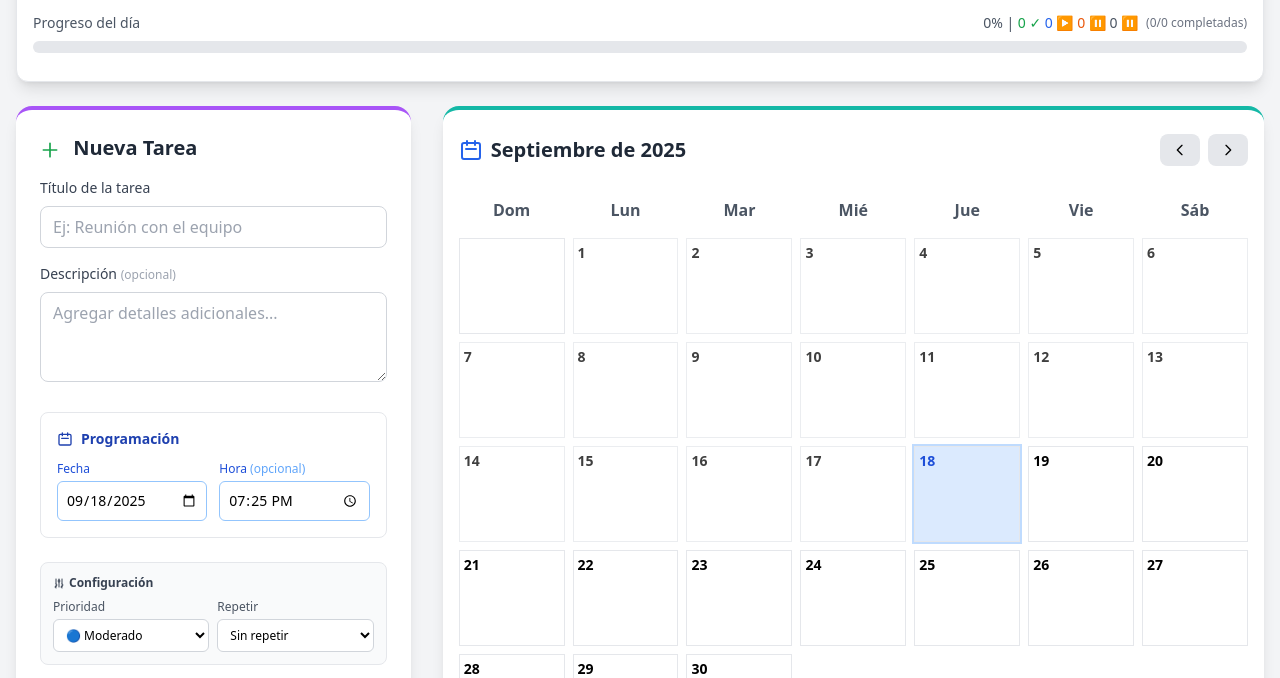
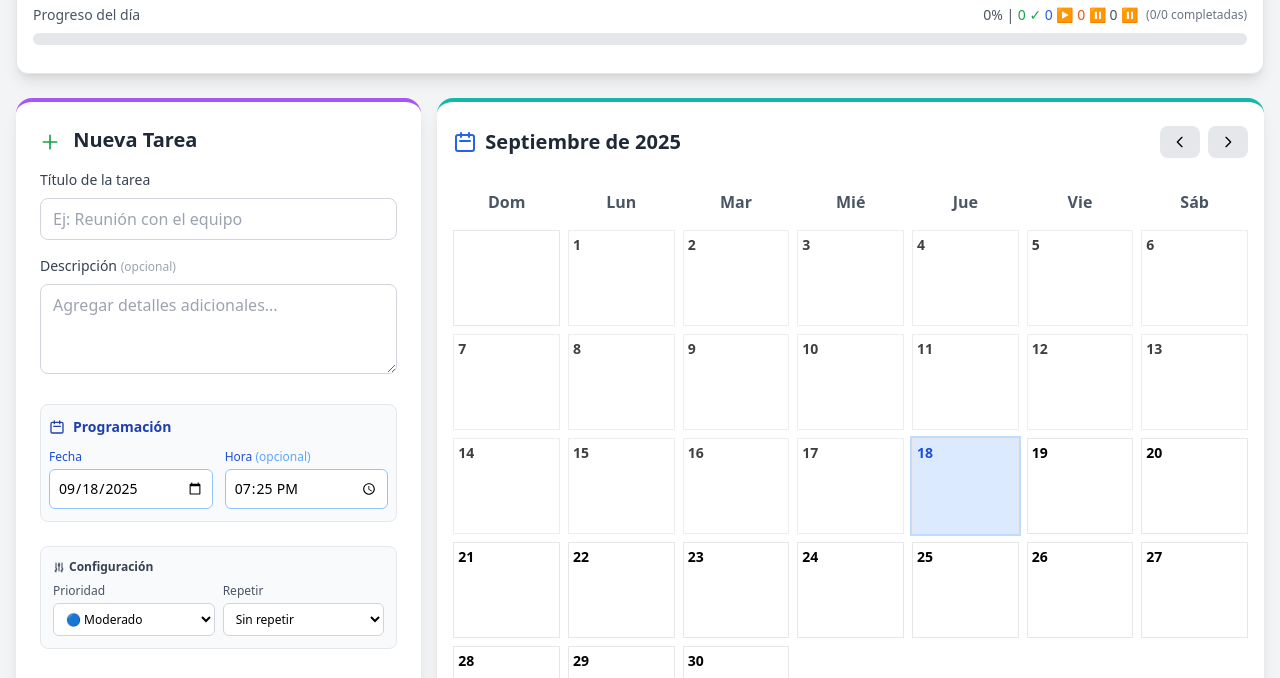
Before and after one commit to jorgeDevCod/Gestor_tareas, a plain HTML site: page index.html in a window 1280 px wide. Shown: the part 120-798 px from the top of the page. Drawn offline with nearby package versions, Linux system fonts and the light colour scheme; a script that the page names is missing.

Commit message:
update form

```diff
--- a/index.html
+++ b/index.html
@@ -39,7 +39,7 @@
         <span id="statusText"></span>
     </div>
 
-    <main class="container mx-auto px-4 py-8">
+    <main class="container mx-auto px-4 py-6">
         <!-- Header -->
         <div class="bg-white rounded-xl shadow-lg p-4 mb-6 border border-gray-200">
             <div class="flex flex-col md:flex-row justify-between items-center mb-4">
@@ -132,7 +132,7 @@
         </div>
 
         <!-- Formulario -->
-        <div class="grid lg:grid-cols-3 gap-8">
+        <div class="grid lg:grid-cols-3 gap-4">
             <!-- Task Form -->
             <div class="lg:col-span-1">
                 <div class="bg-white rounded-2xl shadow-lg p-6 border-t-4 border-purple-500">
@@ -156,7 +156,7 @@
                         </div>
 
                         <!-- Fecha y Hora agrupadas -->
-                        <div class="rounded-lg p-4 border border-200">
+                        <div class="bg-gray-50 rounded-lg focus:ring-2 focus:ring-blue-500 focus:border-blue-500 py-3 px-2 border border-200">
                             <h3 class="text-sm font-semibold text-blue-800 mb-3 flex items-center">
                                 <svg class="w-4 h-4 mr-2" fill="none" stroke="currentColor" viewBox="0 0 24 24">
                                     <path stroke-linecap="round" stroke-linejoin="round" stroke-width="2" d="M8 7V3m8 4V3m-9 8h10M5 21h14a2 2 0 002-2V7a2 2 0 00-2-2H5a2 2 0 00-2 2v12a2 2 0 002 2z" />
@@ -176,7 +176,7 @@
                         </div>
 
                         <!-- Prioridad y Repetición agrupadas -->
-                        <div class="bg-gray-50 rounded-lg p-3 border border-gray-200">
+                        <div class="bg-gray-50 rounded-lg focus:ring-2 focus:ring-blue-500 focus:border-blue-500 p-3 border border-gray-200">
                             <h3 class="text-xs font-semibold text-gray-700 mb-2 flex items-center">
                                 <svg class="w-3 h-3 mr-1" fill="none" stroke="currentColor" viewBox="0 0 24 24">
                                     <path stroke-linecap="round" stroke-linejoin="round" stroke-width="2" d="M12 6V4m0 2a2 2 0 100 4m0-4a2 2 0 110 4m-6 8a2 2 0 100-4m0 4a2 2 0 100 4m0-4v2m0-6V4m6 6v10m6-2a2 2 0 100-4m0 4a2 2 0 100 4m0-4v2m0-6V4" />
```
